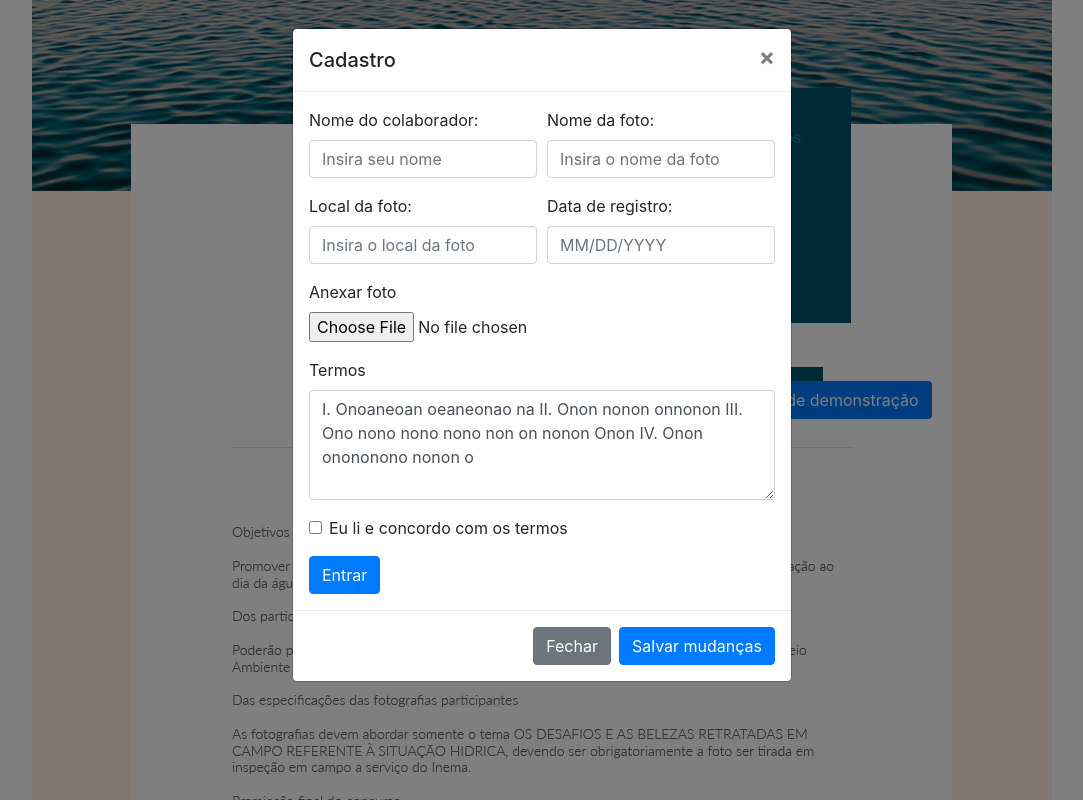
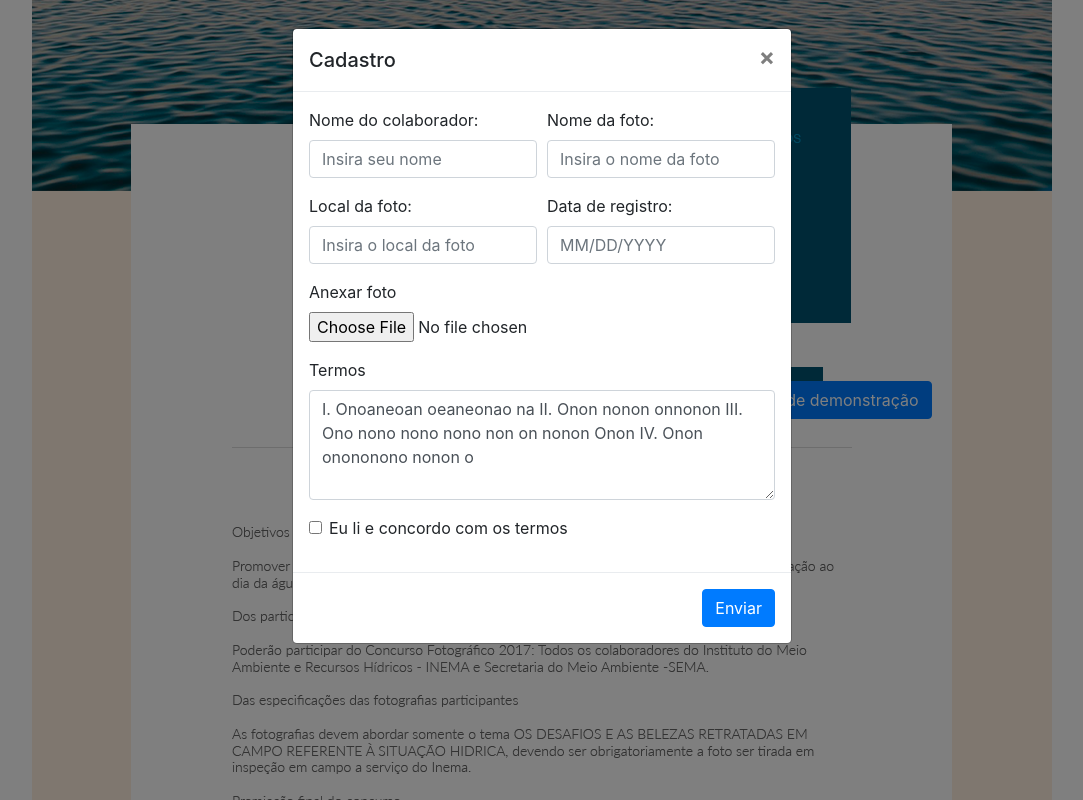
Before and after one commit to tarcisioaraujo/spa-varal-das-aguas, a Vue app: page / in a window 1280 px wide. Both pictures are taken after a click on the button "Abrir modal de demonstração". Shown: the part 488-1288 px from the top of the page, without its empty margins (98-1181 px from the left). Built offline with nearby package versions, Linux system fonts and the light colour scheme.

Commit message:
Realiza ajustes nos botões do modal de inscrição

```diff
--- a/src/components/layout/SubscriptionModal.vue
+++ b/src/components/layout/SubscriptionModal.vue
@@ -48,12 +48,10 @@
                             </label>
                         </div>
                     </div>
-                    <button type="submit" class="btn btn-primary">Entrar</button>
                 </form>
               </div>
               <div class="modal-footer">
-                <button type="button" class="btn btn-secondary" data-dismiss="modal">Fechar</button>
-                <button type="button" class="btn btn-primary">Salvar mudanças</button>
+                <button type="button" class="btn btn-primary">Enviar</button>
               </div>
             </div>
           </div>
```
